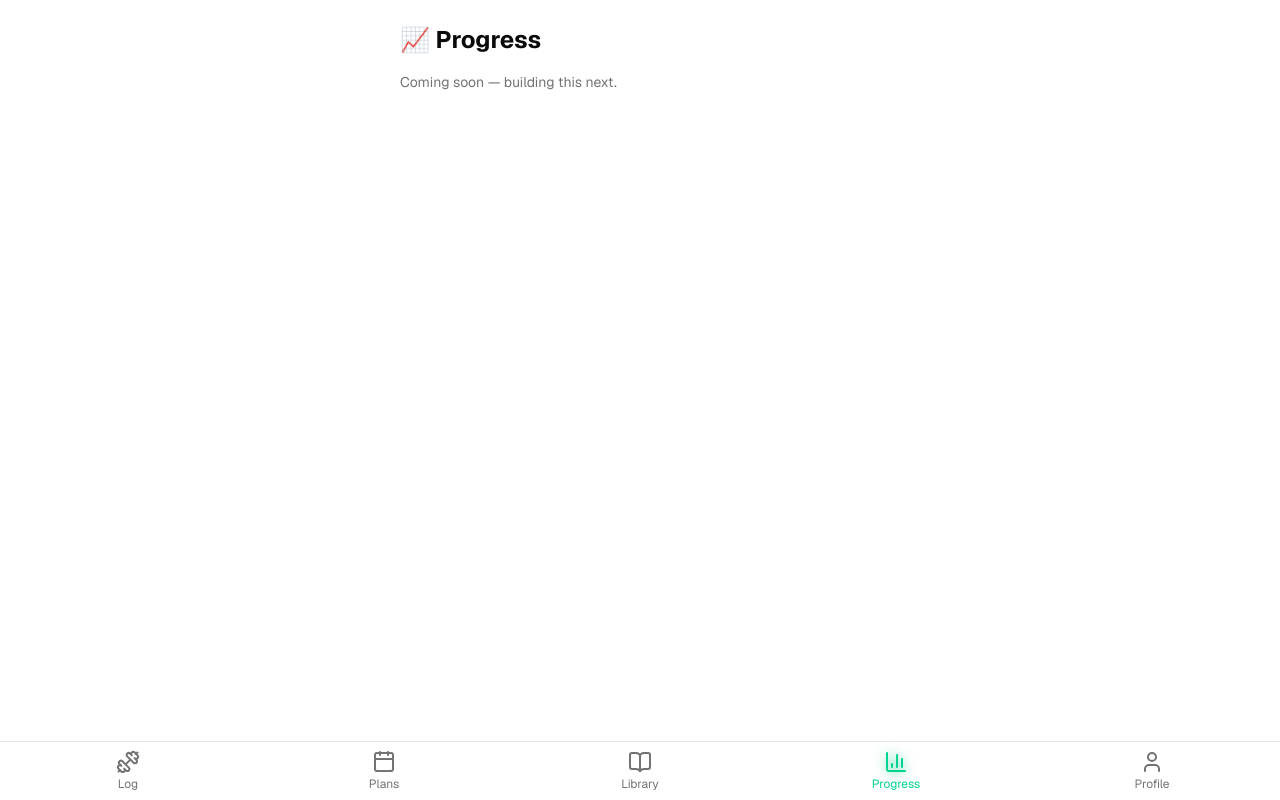
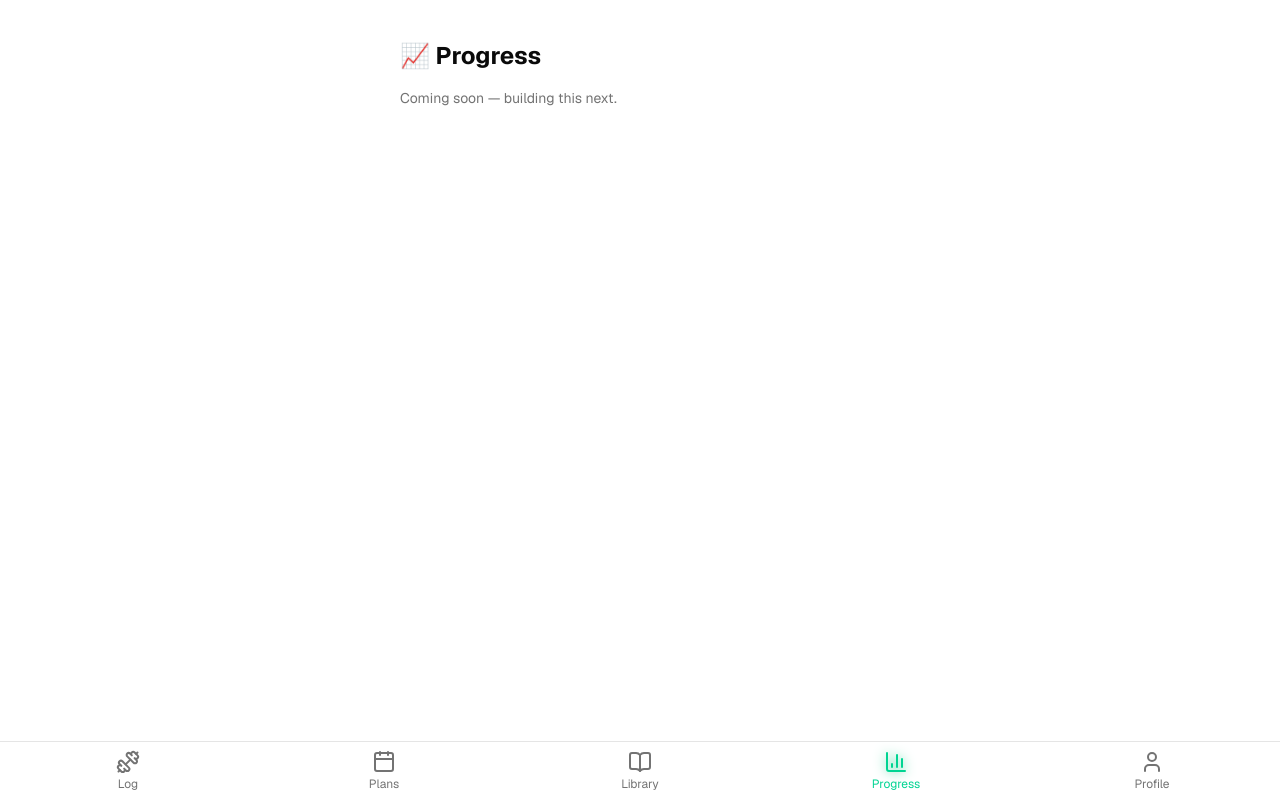
Before and after one commit to mauriciogentile/amaya, a Next.js app: page /progress in a window 1280 px wide. Built offline with nearby package versions, Linux system fonts and the light colour scheme; no server answers.

Commit message:
Uniform header top padding across all pages

```diff
--- a/app/(app)/library/page.tsx
+++ b/app/(app)/library/page.tsx
@@ -69,7 +69,7 @@ export default function LibraryPage() {
   return (
     <div className="flex flex-col min-h-screen bg-background">
       {/* Header */}
-      <div className="px-4 pt-10 pb-0 max-w-lg mx-auto w-full">
+      <div className="px-4 pt-[calc(2.5rem+env(safe-area-inset-top))] pb-0 max-w-lg mx-auto w-full">
         <h1 className="text-2xl font-bold text-foreground mb-4">Exercise Library</h1>
 
         {/* Search */}
--- a/app/(app)/programs/page.tsx
+++ b/app/(app)/programs/page.tsx
@@ -53,7 +53,7 @@ export default function ProgramsPage() {
   }, []);
 
   return (
-    <div className="px-4 pt-[calc(1.5rem+env(safe-area-inset-top))] pb-4 space-y-4 max-w-lg mx-auto w-full">
+    <div className="px-4 pt-[calc(2.5rem+env(safe-area-inset-top))] pb-4 space-y-4 max-w-lg mx-auto w-full">
       {/* Header */}
       <div className="flex items-center justify-between">
         <h1 className="text-2xl font-bold text-foreground">Plans</h1>
--- a/app/(app)/progress/page.tsx
+++ b/app/(app)/progress/page.tsx
@@ -1,6 +1,6 @@
 export default function ProgressPage() {
   return (
-    <div className="px-4 pt-[calc(1.5rem+env(safe-area-inset-top))] space-y-4 max-w-lg mx-auto w-full">
+    <div className="px-4 pt-[calc(2.5rem+env(safe-area-inset-top))] space-y-4 max-w-lg mx-auto w-full">
       <h1 className="text-2xl font-bold">📈 Progress</h1>
       <p className="text-muted-foreground text-sm">Coming soon — building this next.</p>
     </div>
```
